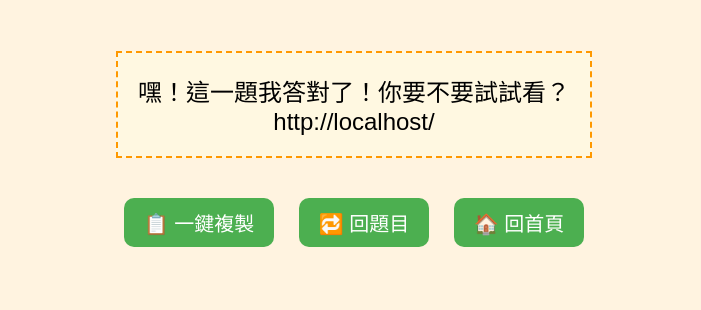
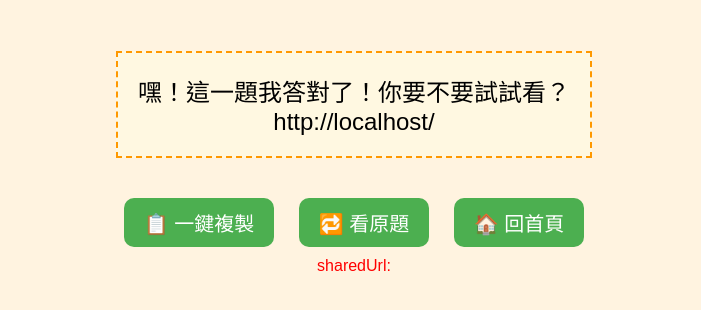
Before and after one commit to w15831/Miyu, a plain HTML site: page brag.html in a window 1280 px wide. Shown: the part 172-482 px from the top of the page, without its empty margins (286-987 px from the left). Drawn offline with Linux system fonts and the light colour scheme.

Commit message:
Update brag.html
改成看原題
第82行新增
document.body.innerHTML += `<div style="color:red;">sharedUrl: ${sharedUrl}</div>`;
在頁面下方檢查是否抓到正確網址

```diff
--- a/brag.html
+++ b/brag.html
@@ -70,7 +70,7 @@
   <div id="shareText"></div>
   <br>
   <button onclick="copyShare()">📋 一鍵複製</button>
-  <button onclick="goBack()">🔁 回題目</button>
+  <button onclick="goBack()">🔁 看原題</button>
   <button onclick="goHome()">🏠 回首頁</button>
 
   <div id="copyNotice">✅ 已複製到剪貼簿！</div>
@@ -79,6 +79,7 @@
     const urlParams = new URLSearchParams(window.location.search);
     let sharedUrl = decodeURIComponent(urlParams.get('url') || '');
 console.log('sharedUrl:', sharedUrl);
+document.body.innerHTML += `<div style="color:red;">sharedUrl: ${sharedUrl}</div>`;
 
     if (!sharedUrl.startsWith('http')) {
       sharedUrl = window.location.origin + '/' + sharedUrl;
```
